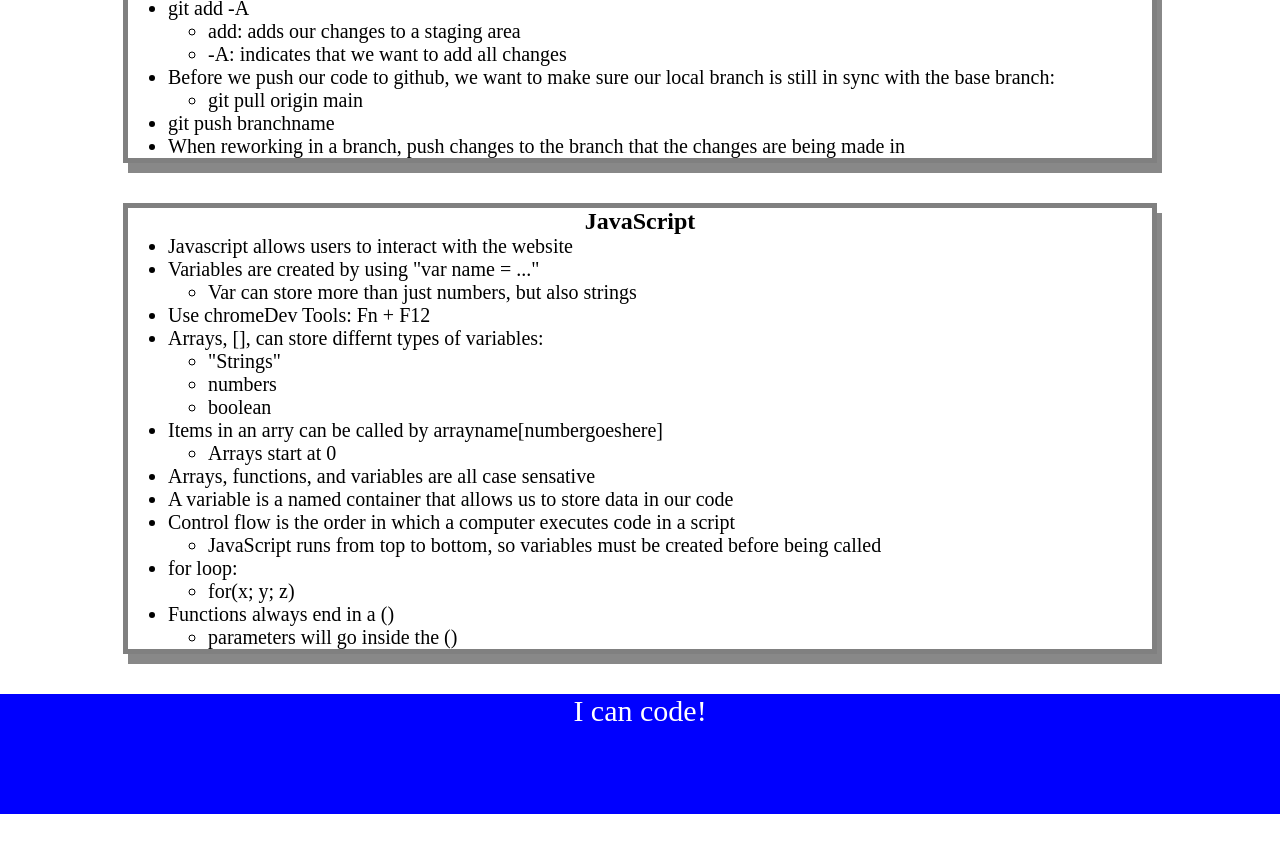
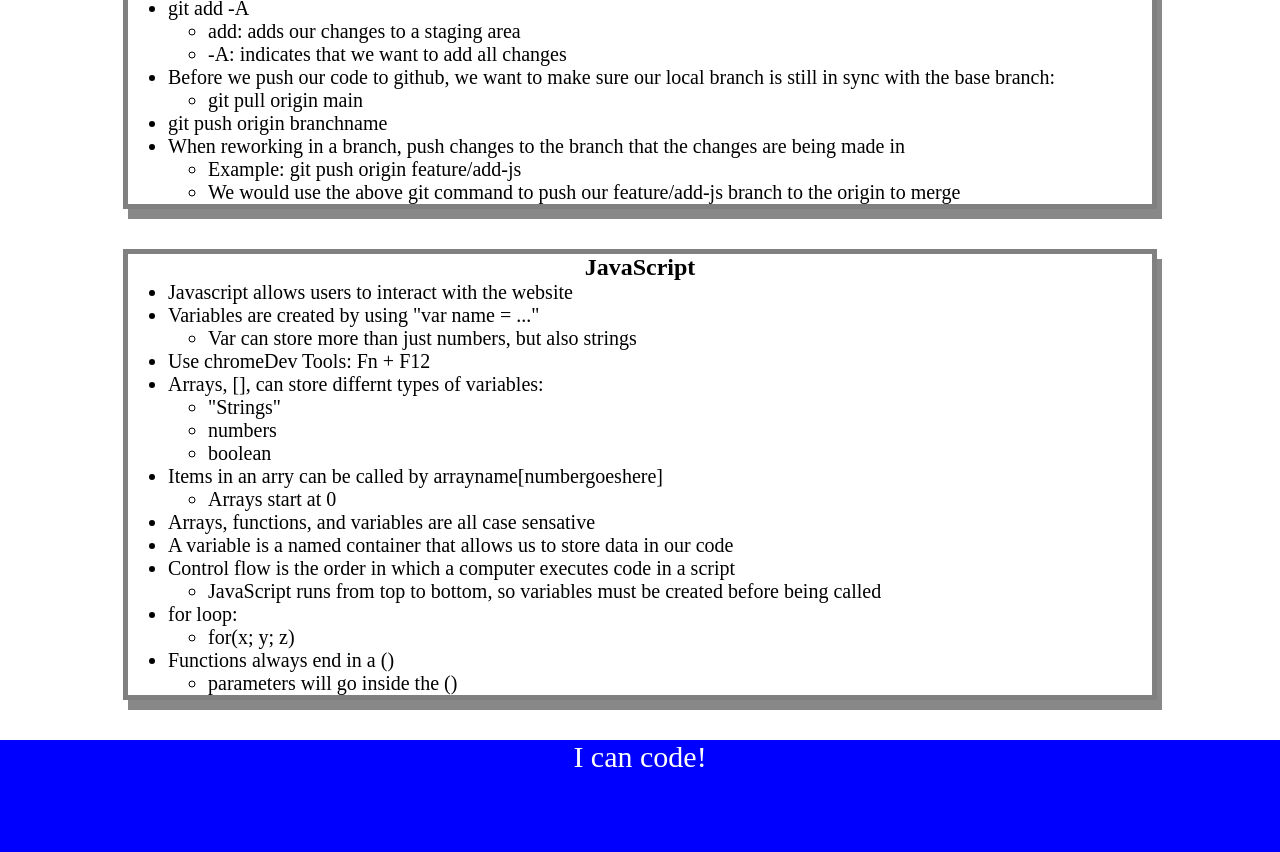
Before and after one commit to zachcygan/prework-study-guide, a plain HTML site: page index.html in a window 1280 px wide. Shown: the part 1154-2006 px from the top of the page. Before the commit the page ends 1968 px from the top, so only its background shows below. Drawn offline with Linux system fonts and the light colour scheme.

Commit message:
added notes for git

```diff
--- a/index.html
+++ b/index.html
@@ -85,8 +85,12 @@
           <ul>
             <li>git pull origin main</li>
           </ul>
-          <li>git push branchname</li>
+          <li>git push origin branchname</li>
           <li>When reworking in a branch, push changes to the branch that the changes are being made in</li>
+          <ul>
+            <li>Example: git push origin feature/add-js</li>
+            <li>We would use the above git command to push our feature/add-js branch to the origin to merge</li>
+          </ul>
         </ul>
       </section>
 
```
